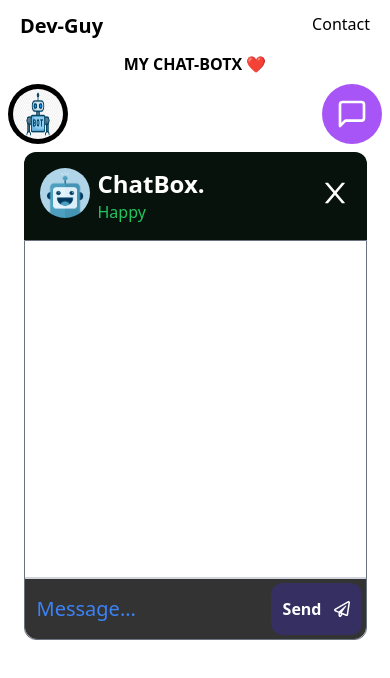
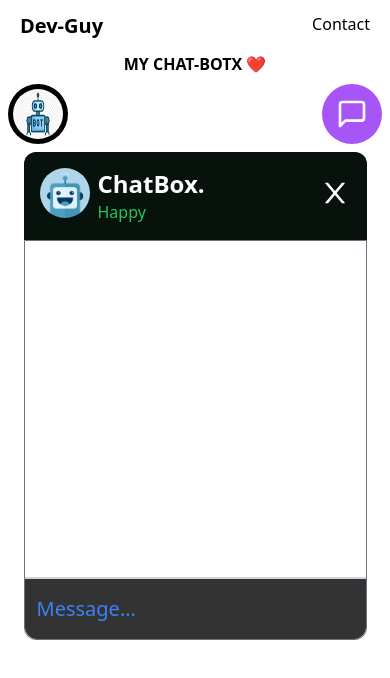
Before and after one commit to 106joshman/React-count-down, a React (Create React App) app: page / in a window 390 px wide. Both pictures are taken after a click on the element 352 px from the left and 114 px from the top of the page. Shown: the top 678 px of the page. Built offline with nearby package versions, Linux system fonts and the light colour scheme.

Commit message:
chat ui update, hide send button on small screen to use keyboard to send messages

```diff
--- a/src/chat-box/index.jsx
+++ b/src/chat-box/index.jsx
@@ -77,7 +77,7 @@ const Chatbox = (props) => {
                 className="flex justify-between px-1 items-center h-[60px]"
                 onSubmit={handleSubmit}
               >
-                <div className="w-[80%]">
+                <div className="w-full md:w-[80%]">
                   <input
                     type="text"
                     name="message"
@@ -89,7 +89,7 @@ const Chatbox = (props) => {
                     placeholder="Message..."
                   />
                 </div>
-                <div className="bttn text-white bg-[#363062] border-none cursor-pointer outline-none font-semibold text-base rounded-xl items-center flex">
+                <div className="bttn text-white bg-[#363062] border-none cursor-pointer outline-none font-semibold text-base rounded-xl items-center hidden md:flex">
                   <button
                     type="submit"
                     className="flex justify-between py-1 px-3 place-items-center items-center h-[52px]"
```
